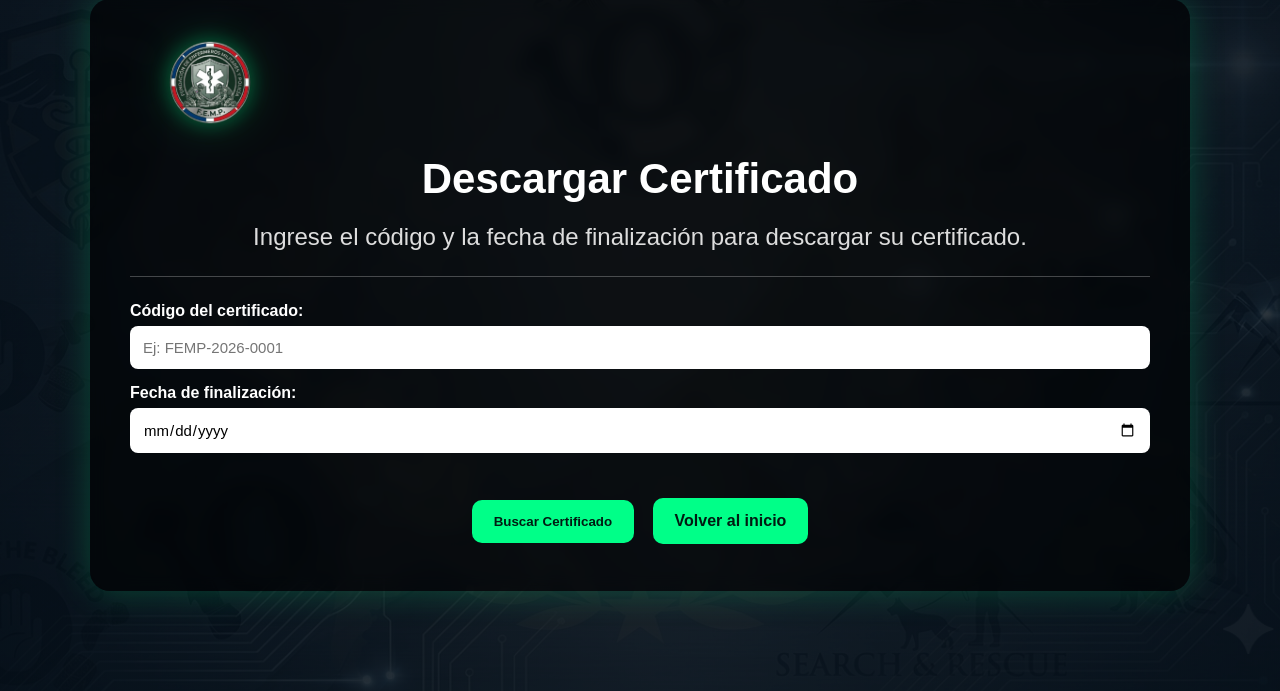
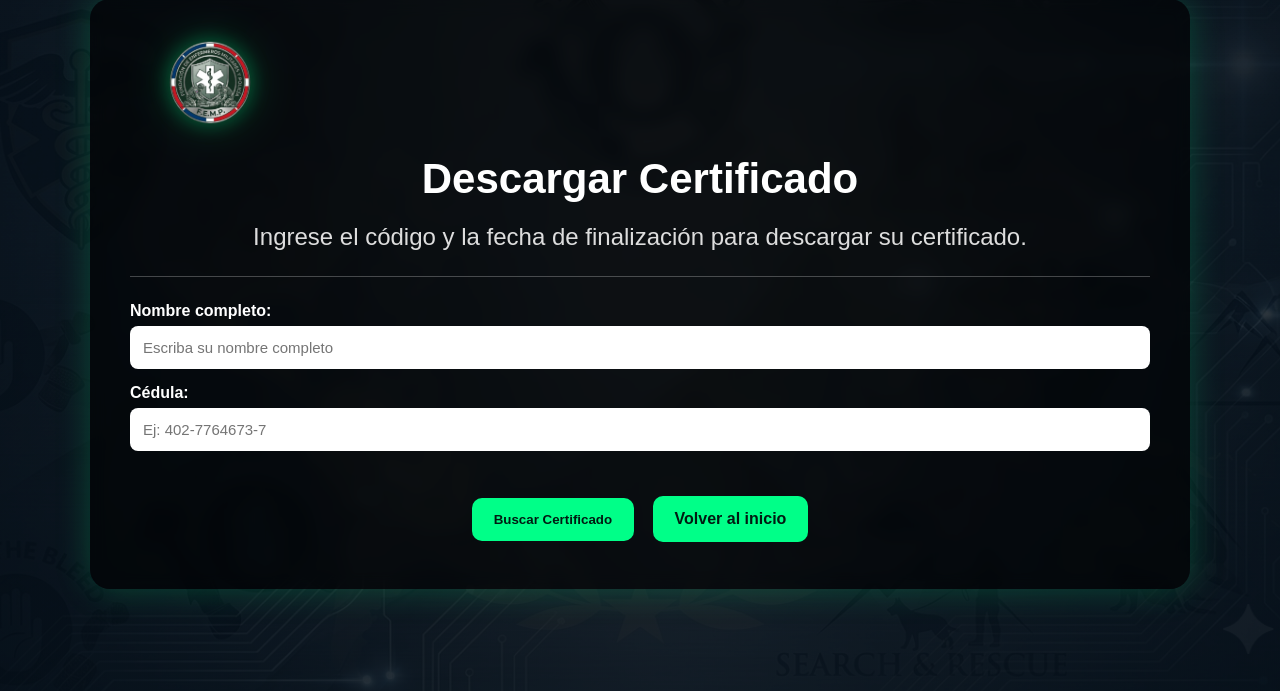
Before and after one commit to edward209/CERTIFICADOS-FEMP, a Flask app: page /descargar in a window 1280 px wide. Shown: the part 46-737 px from the top of the page. Run offline with Flask 3, Linux system fonts and the light colour scheme.

Commit message:
Descarga por nombre y cedula

```diff
--- a/app.py
+++ b/app.py
@@ -410,25 +410,24 @@ def descargar_certificado():
 
     if request.method == "POST":
 
-        codigo = request.form.get("codigo", "").strip().upper()
-        fecha = request.form.get("fecha", "").strip()
+        nombre = request.form.get("nombre", "").strip().lower()
+        cedula = request.form.get("cedula", "").strip()
 
-        if not codigo or not fecha:
-            error = "Debe completar el código y la fecha."
+        if not nombre or not cedula:
+            error = "Debe completar su nombre y cédula."
         else:
-            fecha_formateada = formatear_fecha(fecha)
             certificados = cargar_certificados()
 
             for cert in certificados:
                 if (
-                    cert["codigo"].upper() == codigo
-                    and cert["fecha"].upper() == fecha_formateada.upper()
+                    cert["nombre"].strip().lower() == nombre
+                    and cert["cedula"].strip() == cedula
                 ):
                     certificado = cert
                     break
 
             if certificado is None:
-                error = "Código o fecha incorrectos."
+                error = "No se encontró un certificado aprobado con esos datos."
 
     return render_template(
         "descargar_certificado.html",
--- a/templates/descargar_certificado.html
+++ b/templates/descargar_certificado.html
@@ -26,11 +26,11 @@
 
    <form method="POST">
 
-        <label>Código del certificado:</label>
-        <input type="text" name="codigo" placeholder="Ej: FEMP-2026-0001" required>
+    <label>Nombre completo:</label>
+    <input type="text" name="nombre" placeholder="Escriba su nombre completo" required>
 
-        <label>Fecha de finalización:</label>
-        <input type="date" name="fecha" required>
+    <label>Cédula:</label>
+    <input type="text" name="cedula" placeholder="Ej: 402-7764673-7" required>
 
     <br><br>
 
```
Lines whose indentation alone changed are shown as unchanged.
